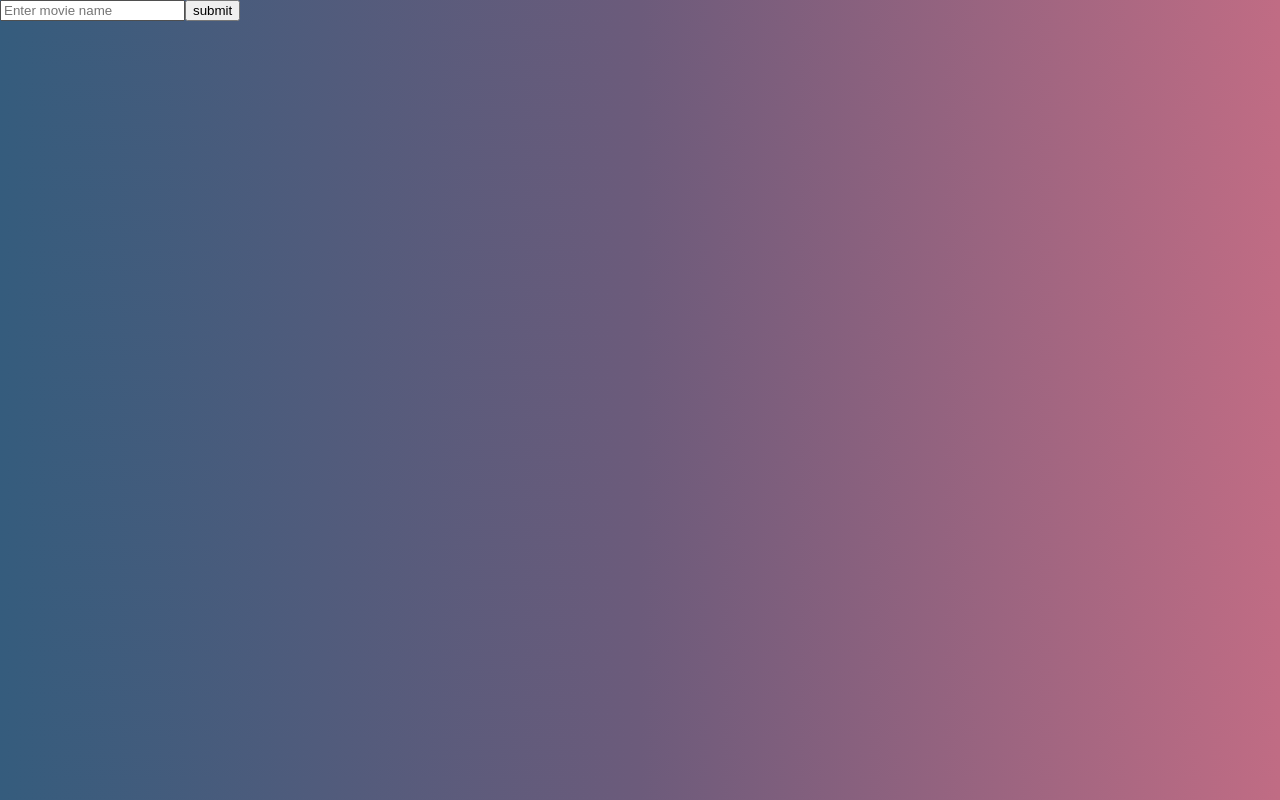
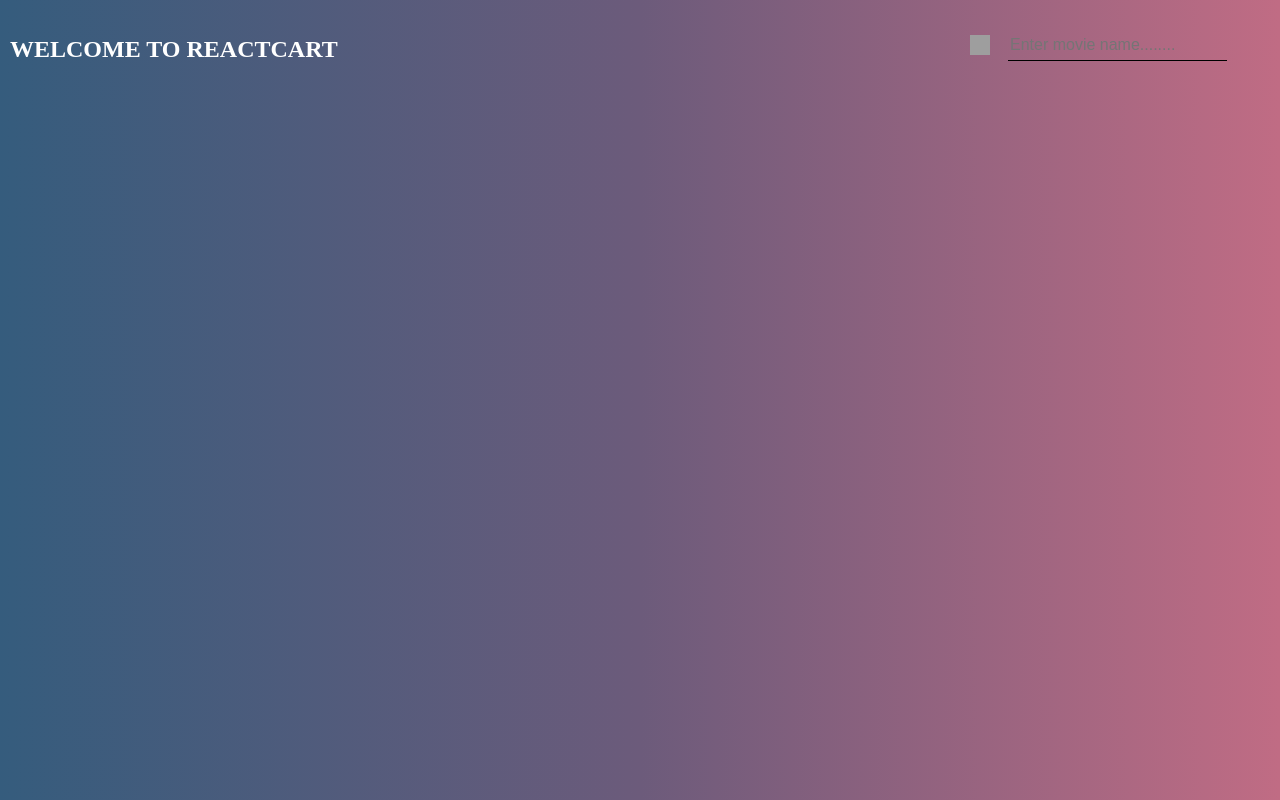
Before and after one commit to rockingatgithub/reactcart, a React (Create React App) app: page / in a window 1280 px wide. Built offline with nearby package versions, Linux system fonts and the light colour scheme; grey boxes are pictures that could not be loaded.

Commit message:
styles finalized

```diff
--- a/src/components/App.js
+++ b/src/components/App.js
@@ -45,18 +45,28 @@ class App extends Component {
     return (
       <div className="App">
         <div id="seacrh-bar">
-          <form id="search-form">
+          <h1 id="app-heading">WELCOME TO REACTCART </h1>
+
+          <div id="search-box">
+            <img
+              src="https://www.flaticon.com/svg/static/icons/svg/149/149852.svg"
+              alt="search-icon"
+              style={{ height: "20px", width: "20px" }}
+              id="seacrh-icon"
+            />
             <input
               type="text"
               name="search"
               onChange={this.handleSearch}
-              placeholder="Enter movie name"
+              placeholder="Enter movie name........"
+              id="search-input"
             />
-            <input type="submit" value="submit" />
-          </form>
+          </div>
         </div>
+        {totalMovies !== 0 && (
+          <h3 id="moviescount">{totalMovies} movies found</h3>
+        )}
         <div id="movielist">
-          {totalMovies !== 0 && <h3 id="moviescount">{totalMovies}</h3>}
           {showList &&
             movieList &&
             movieList.map((movie) => <Movie key={movie.id} movie={movie} />)}
--- a/src/components/Movie.js
+++ b/src/components/Movie.js
@@ -19,17 +19,18 @@ class Movie extends Component {
     const { showDetails } = this.state;
 
     return (
-      <div>
+      <div id="movie-box">
         <div className="movieCard" onClick={this.openDetails}>
           <img
             className="movieimage"
             src={`https://image.tmdb.org/t/p/w500/${movie.poster_path}`}
-            style={{ height: "400px", width: "400px" }}
+            style={{ height: "200px", width: "150px" }}
             alt="movie-poster"
           />
           <div className="firstinfo">
-            <span className="moviename">{movie.title}</span>
-            <span className="popularity">{movie.popularity}</span>
+            <span className="moviename">Name: {movie.title}</span>
+            <br/>
+            <span className="popularity">Popularity: {movie.popularity}</span>
           </div>
         </div>
 
--- a/src/components/MovieDetails.js
+++ b/src/components/MovieDetails.js
@@ -9,27 +9,30 @@ class MovieDetails extends Component {
           <img
             className="movieimage"
             src={`https://image.tmdb.org/t/p/w500/${movie.poster_path}`}
-            style={{ height: "500px", width: "600px" }}
+            style={{ height: "200px", width: "200px" }}
             alt="movie-poster"
           />
           <div className="firstinfo">
-            <span className="moviename">{movie.title}</span>
+            <span className="moviename">Name: {movie.title}</span>
+            <br />
             <span className="popularity">{movie.popularity}</span>
           </div>
           <div id="thirdinfo">
-            <span id="moviedate">{movie.release_date}</span>
+            <span id="moviedate">Date: {movie.release_date}</span>
             {movie.adult ? (
-              <span id="foradults"> Yes </span>
+              <span id="foradults">Adults: Yes </span>
             ) : (
-              <span id="foradults"> Yes </span>
+              <span id="foradults">Adults: No </span>
             )}
           </div>
           <div id="secondinfo">
-            <span className="rating">{movie.vote_average}/10</span>
-            <span className="totalVote">{movie.vote_count}</span>
+            <span className="rating">Rating: {movie.vote_average}/10</span>
+            <span className="totalVote">Votes: {movie.vote_count}</span>
           </div>
           <div id="movie-desc">
-            <p id="movie-ovreview">{movie.overview}</p>
+            <p id="movie-ovreview">
+              <span>{movie.overview}</span>
+            </p>
           </div>
         </div>
       </div>
--- a/src/index.css
+++ b/src/index.css
@@ -2,3 +2,63 @@ body {
   margin: 0;
   background: linear-gradient(to right, #355c7d, #6c5b7b, #c06c84);
 }
+
+#seacrh-bar {
+  display: flex;
+  height: 60px;
+  margin-top: 10px;
+  padding: 10px;
+  justify-content: space-between;
+}
+
+#app-heading {
+  color: white;
+  font-size: 24px;
+  font-family: cursive;
+  font-weight: bold;
+}
+
+#search-box {
+  position: relative;
+  width: 300px;
+  top: 10px;
+}
+
+#seacrh-icon {
+  position: absolute;
+  top: 5px;
+}
+
+#search-input {
+  display: inline-block;
+  position: absolute;
+  left: 38px;
+  height: 28px;
+  width: 215px;
+  background: transparent;
+  border: 0px;
+  font-size: 16px;
+
+  border-bottom: 1px solid black;
+}
+
+#movielist {
+  display: flex;
+  justify-content: space-between;
+  flex-wrap: wrap;
+  padding: 15px;
+}
+
+#movie-box {
+  padding: 28px;
+}
+
+span {
+  color: whitesmoke;
+  font-family: arial;
+}
+
+.movieimage {
+  border: 1px solid white;
+  border-radius: 10px;
+}
```
